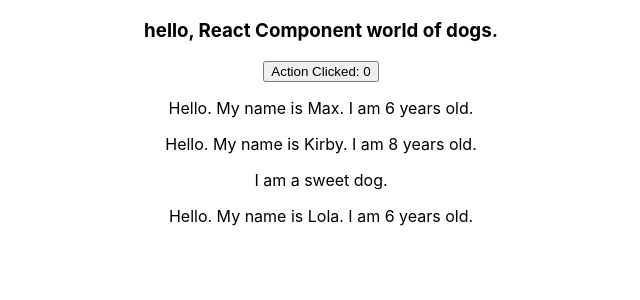
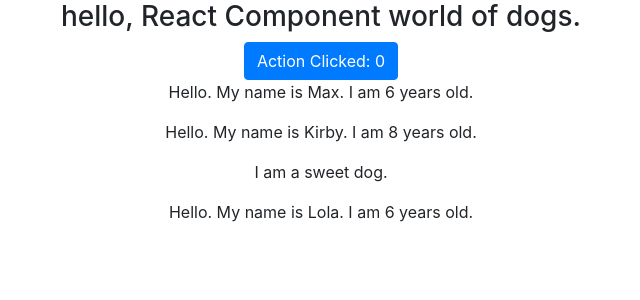
Before and after one commit to MathewT/react-app-2, a React (Create React App) app: page / in a window 1280 px wide. Shown: the top 300 px of the page, without its empty margins (319-959 px from the left). Built offline with nearby package versions, Linux system fonts and the light colour scheme.

Commit message:
added latest Bootstrap and styled a Bootstrap button

```diff
--- a/public/index.html
+++ b/public/index.html
@@ -24,6 +24,7 @@
       work correctly both with client-side routing and a non-root public URL.
       Learn how to configure a non-root public URL by running `npm run build`.
     -->
+    <link rel="stylesheet" href="https://cdn.jsdelivr.net/npm/bootstrap@4.5.3/dist/css/bootstrap.min.css" integrity="sha384-TX8t27EcRE3e/ihU7zmQxVncDAy5uIKz4rEkgIXeMed4M0jlfIDPvg6uqKI2xXr2" crossorigin="anonymous">
     <title>React App</title>
   </head>
   <body>
@@ -39,5 +40,8 @@
       To begin the development, run `npm start` or `yarn start`.
       To create a production bundle, use `npm run build` or `yarn build`.
     -->
+    <script src="https://code.jquery.com/jquery-3.5.1.slim.min.js" integrity="sha384-DfXdz2htPH0lsSSs5nCTpuj/zy4C+OGpamoFVy38MVBnE+IbbVYUew+OrCXaRkfj" crossorigin="anonymous"></script>
+    <script src="https://cdn.jsdelivr.net/npm/popper.js@1.16.1/dist/umd/popper.min.js" integrity="sha384-9/reFTGAW83EW2RDu2S0VKaIzap3H66lZH81PoYlFhbGU+6BZp6G7niu735Sk7lN" crossorigin="anonymous"></script>
+    <script src="https://cdn.jsdelivr.net/npm/bootstrap@4.5.3/dist/js/bootstrap.min.js" integrity="sha384-w1Q4orYjBQndcko6MimVbzY0tgp4pWB4lZ7lr30WKz0vr/aWKhXdBNmNb5D92v7s" crossorigin="anonymous"></script>
   </body>
 </html>
--- a/src/App.js
+++ b/src/App.js
@@ -37,7 +37,7 @@
     return (
       <div className="App">
        <h3>hello, React Component world of dogs.</h3>
-       <button onClick={this.buttonClickHandler}>Action Clicked: {this.state.actionClickedCounter}</button>
+       <button type="button" className="btn btn-primary" onClick={this.buttonClickHandler}>Action Clicked: {this.state.actionClickedCounter}</button>
        <Dog name="Max" age="6" />
        <Dog name="Kirby" age="8">I am a sweet dog.</Dog>
        <Dog name="Lola" age="6" />
```
Also changed, not shown: 1 other file (tests, documents, lock files or other folders).
